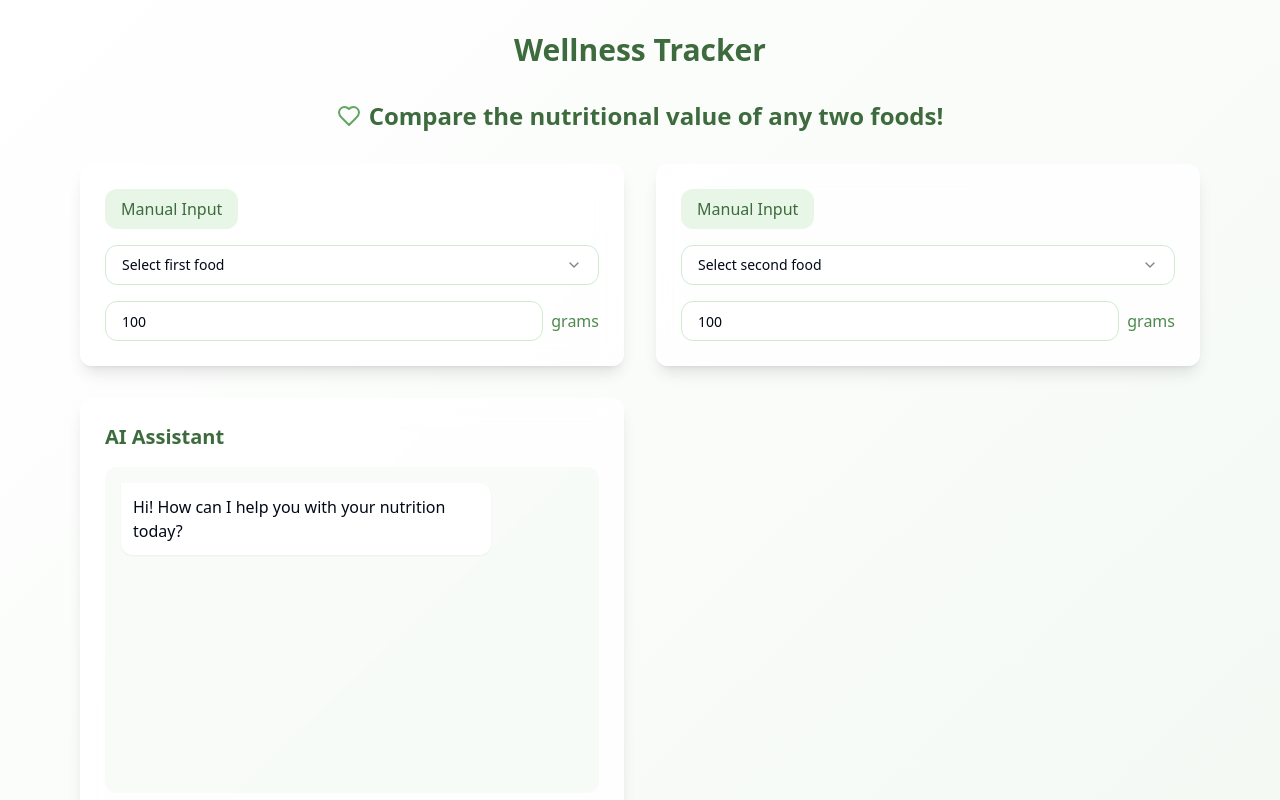
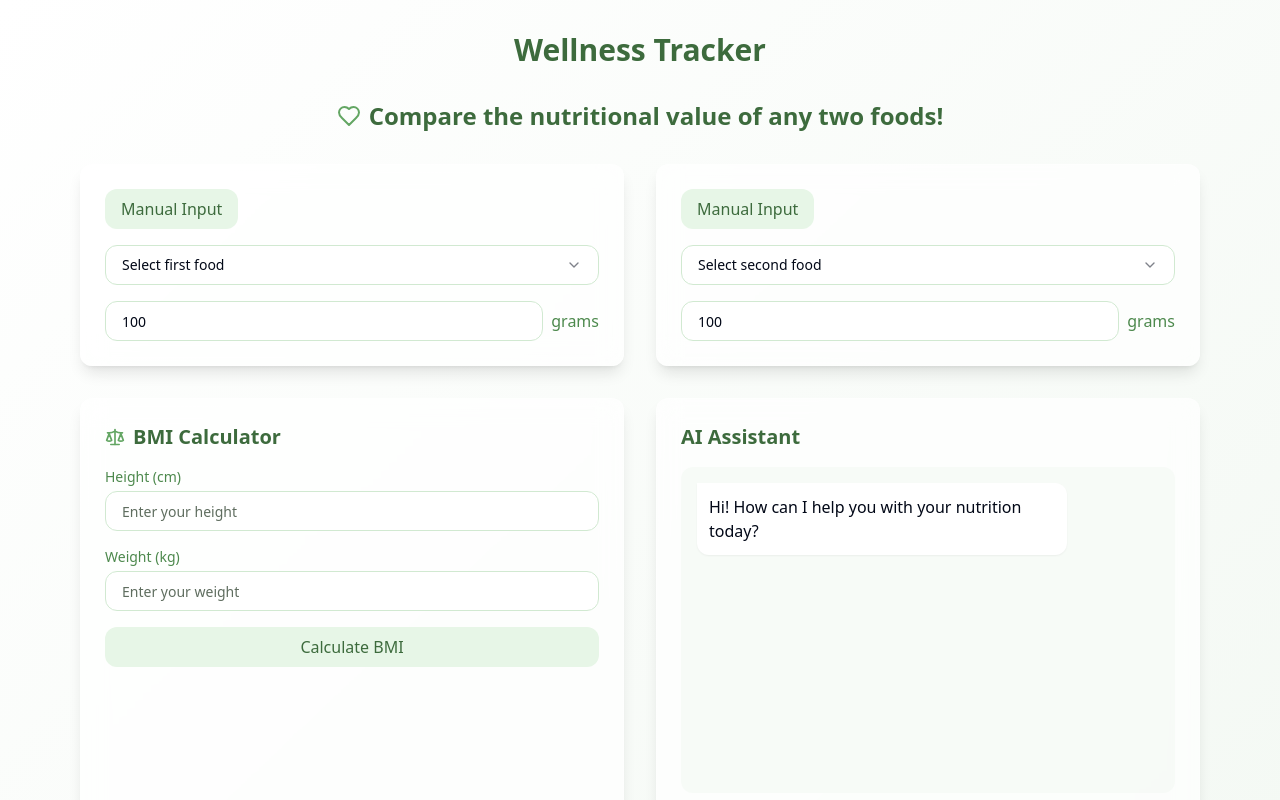
Before and after one commit to ZProX855/nourishly-welltrack, a React (Vite) app: page / in a window 1280 px wide. Shown: the top 800 px of the page. Built offline with nearby package versions, Linux system fonts and the light colour scheme.

Commit message:
Add BMI calculator feature
Adds a BMI calculator to the application alongside the AI assistant.  The visual styling will aim for consistency with the existing UI.

```diff
--- a/src/pages/Index.tsx
+++ b/src/pages/Index.tsx
@@ -2,7 +2,7 @@ import { Layout } from "@/components/Layout";
 import { useState } from "react";
 import { Card } from "@/components/ui/card";
 import { Input } from "@/components/ui/input";
-import { Heart } from "lucide-react";
+import { Heart, Scale } from "lucide-react";
 import {
   Select,
   SelectContent,
@@ -25,6 +25,10 @@ const Index = () => {
   const [food2, setFood2] = useState("");
   const [weight1, setWeight1] = useState("100");
   const [weight2, setWeight2] = useState("100");
+  const [height, setHeight] = useState("");
+  const [weight, setWeight] = useState("");
+  const [bmi, setBmi] = useState<number | null>(null);
+  const [bmiCategory, setBmiCategory] = useState<string>("");
 
   const foodOptions = [
     { value: "chicken", label: "Chicken Breast", category: "Protein" },
@@ -40,6 +44,25 @@ const Index = () => {
     avocado: { calories: 160, protein: 2, carbs: 8.5, fat: 14.7, fiber: 6.7 },
     apple: { calories: 52, protein: 0.3, carbs: 14, fat: 0.2, fiber: 2.4 },
     yogurt: { calories: 59, protein: 10, carbs: 3.6, fat: 0.4, fiber: 0 },
+  };
+
+  const calculateBMI = () => {
+    if (height && weight) {
+      const heightInMeters = parseFloat(height) / 100;
+      const weightInKg = parseFloat(weight);
+      const calculatedBMI = weightInKg / (heightInMeters * heightInMeters);
+      setBmi(Math.round(calculatedBMI * 10) / 10);
+
+      if (calculatedBMI < 18.5) {
+        setBmiCategory("Underweight");
+      } else if (calculatedBMI < 25) {
+        setBmiCategory("Normal weight");
+      } else if (calculatedBMI < 30) {
+        setBmiCategory("Overweight");
+      } else {
+        setBmiCategory("Obese");
+      }
+    }
   };
 
   const NutritionalProgress = ({ foodId, weight }: { foodId: string; weight: string }) => {
@@ -144,6 +167,66 @@ const Index = () => {
             </div>
           </Card>
 
+          <div className="grid grid-cols-1 md:grid-cols-2 gap-8 md:col-span-2">
+            <Card className="wellness-card">
+              <div className="space-y-4">
+                <div className="flex items-center gap-2">
+                  <Scale className="w-5 h-5 text-wellness-500" />
+                  <h2 className="text-xl font-semibold text-wellness-700">BMI Calculator</h2>
+                </div>
+                <div className="space-y-4">
+                  <div>
+                    <label className="block text-sm font-medium text-wellness-600 mb-1">Height (cm)</label>
+                    <Input
+                      type="number"
+                      value={height}
+                      onChange={(e) => setHeight(e.target.value)}
+                      placeholder="Enter your height"
+                      className="wellness-input"
+                    />
+                  </div>
+                  <div>
+                    <label className="block text-sm font-medium text-wellness-600 mb-1">Weight (kg)</label>
+                    <Input
+                      type="number"
+                      value={weight}
+                      onChange={(e) => setWeight(e.target.value)}
+                      placeholder="Enter your weight"
+                      className="wellness-input"
+                    />
+                  </div>
+                  <button
+                    onClick={calculateBMI}
+                    className="wellness-button w-full"
+                  >
+                    Calculate BMI
+                  </button>
+                  {bmi !== null && (
+                    <div className="mt-4 p-4 rounded-lg bg-wellness-50">
+                      <div className="text-center">
+                        <p className="text-2xl font-bold text-wellness-700">{bmi}</p>
+                        <p className="text-wellness-600">{bmiCategory}</p>
+                      </div>
+                      <div className="mt-4">
+                        <div className="h-2 w-full bg-wellness-100 rounded-full">
+                          <div
+                            className="h-full bg-wellness-500 rounded-full transition-all duration-500 ease-out"
+                            style={{ width: `${Math.min((bmi / 40) * 100, 100)}%` }}
+                          />
+                        </div>
+                        <div className="flex justify-between mt-1 text-xs text-wellness-600">
+                          <span>18.5</span>
+                          <span>25</span>
+                          <span>30</span>
+                          <span>40</span>
+                        </div>
+                      </div>
+                    </div>
+                  )}
+                </div>
+              </div>
+            </Card>
+
             <Card className="wellness-card">
               <h2 className="text-xl font-semibold mb-4 text-wellness-700">
                 AI Assistant
@@ -156,7 +239,6 @@ const Index = () => {
                         Hi! How can I help you with your nutrition today?
                       </div>
                     </div>
-                  {/* User messages would appear here with bg-wellness-100 and aligned right */}
                   </div>
                 </div>
                 <div className="wellness-input flex items-center space-x-2">
@@ -171,6 +253,7 @@ const Index = () => {
                 </div>
               </div>
             </Card>
+          </div>
 
           <Card className="wellness-card md:col-span-2">
             <h2 className="text-xl font-semibold mb-4 text-wellness-700">
```
Lines whose indentation alone changed are shown as unchanged.
